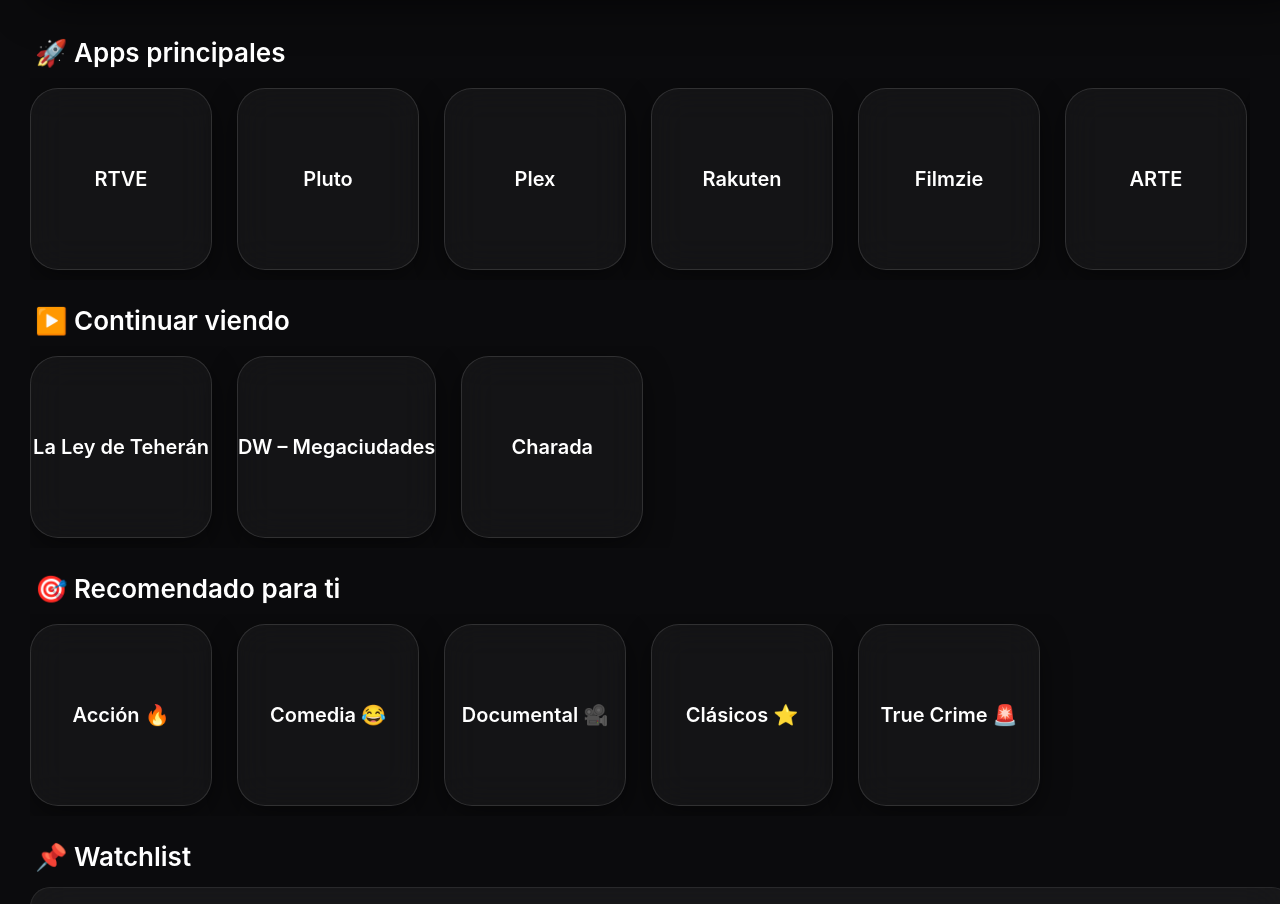
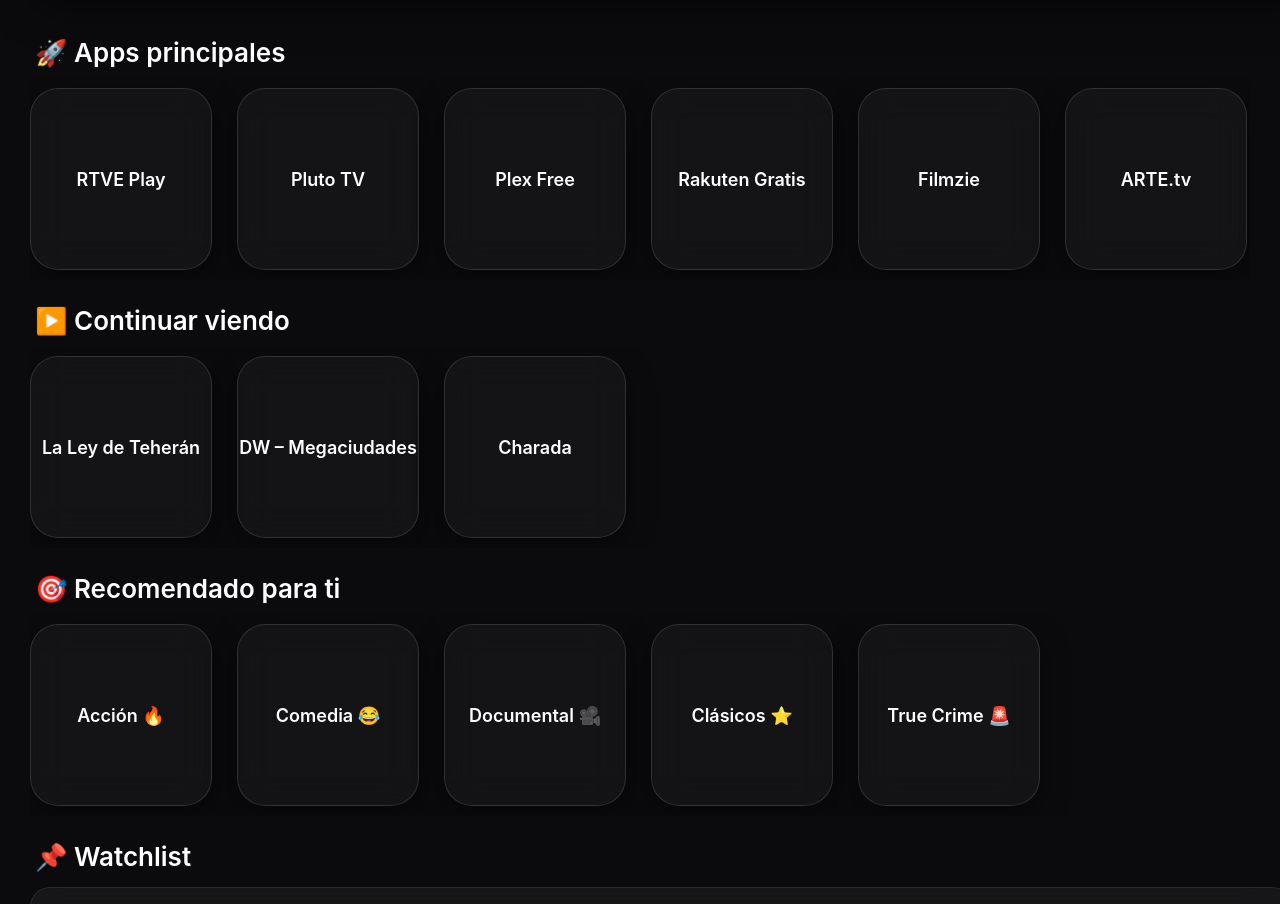
Before and after one commit to alec3xander/alex-streamhub, a plain HTML site: page index.html in a window 1280 px wide. Shown: the part 464-1368 px from the top of the page. Drawn offline with Linux system fonts and the light colour scheme.

Commit message:
Update index.html

```diff
--- a/index.html
+++ b/index.html
@@ -5,30 +5,23 @@
 <title>Alex • Streaming Hub (Apple TV Edition)</title>
 
 <style>
-/* ===== GLOBAL ===== */
 body{
   margin:0; padding:30px;
   background:#0b0b0d;
   font-family:-apple-system, BlinkMacSystemFont, 'SF Pro Display', Arial;
   color:white;
 }
-
-/* TITLE */
 h1{
   font-size:48px;
   font-weight:700;
   margin-bottom:20px;
   letter-spacing:-1px;
 }
-
-/* SECTION TITLES */
 h2{
   font-size:26px;
   margin:25px 0 10px 5px;
   font-weight:600;
 }
-
-/* ROW SCROLLER */
 .row{
   display:flex;
   gap:25px;
@@ -38,7 +31,6 @@ h2{
 }
 .row::-webkit-scrollbar{ display:none; }
 
-/* APP CARDS */
 .card{
   min-width:180px;
   height:180px;
@@ -48,36 +40,33 @@ h2{
   display:flex;
   align-items:center;
   justify-content:center;
-  font-size:20px;
+  font-size:18px;
   font-weight:600;
   color:white;
+  text-align:center;
   box-shadow:0 10px 30px rgba(0,0,0,0.45);
   scroll-snap-align:center;
   transition:all 0.25s ease;
   border:1px solid rgba(255,255,255,0.12);
 }
 .card:hover{
-  transform:scale(1.12);
+  transform:scale(1.08) translateY(-4px);
   background:rgba(255,255,255,0.09);
   box-shadow:0 15px 40px rgba(0,0,0,0.55);
 }
-
-/* FEATURED HERO BANNER */
 .hero{
   width:100%;
   height:260px;
   border-radius:30px;
-  background:linear-gradient(135deg,#111,#333);
+  background:linear-gradient(135deg,#141414,#353535);
   display:flex;
   align-items:flex-end;
   padding:30px;
-  font-size:34px;
+  font-size:30px;
   font-weight:700;
   box-shadow:0 10px 40px rgba(0,0,0,.5);
   margin-bottom:40px;
 }
-
-/* WATCHLIST + REVIEWS */
 .box{
   width:100%;
   background:rgba(255,255,255,0.05);
@@ -98,9 +87,7 @@ textarea{
   outline:none;
   resize:none;
 }
-
-/* LINKS */
-a{ text-decoration:none; }
+a{ text-decoration:none; color:white; }
 </style>
 </head>
 
@@ -108,27 +95,28 @@ a{ text-decoration:none; }
 
 <h1>🍿 Alex TV OS Hub</h1>
 
-<!-- HERO SECTION -->
 <div class="hero">
   Continúa viendo • Últimas recomendaciones generadas para ti
 </div>
 
-<!-- APPS ROW -->
+<!-- APPS PRINCIPALES -->
 <h2>🚀 Apps principales</h2>
 <div class="row">
-  <a href="https://www.rtve.es/play/" target="_blank"><div class="card">RTVE</div></a>
-  <a href="https://pluto.tv" target="_blank"><div class="card">Pluto</div></a>
-  <a href="https://www.plex.tv/watch-free" target="_blank"><div class="card">Plex</div></a>
-  <a href="https://rakuten.tv/es" target="_blank"><div class="card">Rakuten</div></a>
+  <a href="https://www.rtve.es/play/" target="_blank"><div class="card">RTVE Play</div></a>
+  <a href="https://pluto.tv" target="_blank"><div class="card">Pluto TV</div></a>
+  <a href="https://www.plex.tv/watch-free" target="_blank"><div class="card">Plex Free</div></a>
+  <a href="https://rakuten.tv/es" target="_blank"><div class="card">Rakuten Gratis</div></a>
   <a href="https://filmzie.com" target="_blank"><div class="card">Filmzie</div></a>
-  <a href="https://arte.tv" target="_blank"><div class="card">ARTE</div></a>
+  <a href="https://www.arte.tv/es/" target="_blank"><div class="card">ARTE.tv</div></a>
   <a href="https://distro.tv" target="_blank"><div class="card">DistroTV</div></a>
   <a href="https://www.youtube.com/@dwDocumentary" target="_blank"><div class="card">DW Docs</div></a>
+  <a href="https://ver.movistarplus.es/#/documentales" target="_blank"><div class="card">Movistar Docs</div></a>
 </div>
 
+<!-- CONTINUAR VIENDO -->
 <h2>▶️ Continuar viendo</h2>
 <div class="row">
-  <a href="https://www.justwatch.com/es/buscar?q=La%20Ley%20de%20Teher%C3%A1n" target="_blank">
+  <a href="https://www.justwatch.com/es/buscar?q=La%20ley%20de%20Teher%C3%A1n" target="_blank">
     <div class="card">La Ley de Teherán</div>
   </a>
   <a href="https://www.justwatch.com/es/buscar?q=DW%20Megaciudades" target="_blank">
@@ -139,32 +127,30 @@ a{ text-decoration:none; }
   </a>
 </div>
 
+<!-- RECOMENDADO PARA TI -->
 <h2>🎯 Recomendado para ti</h2>
 <div class="row">
-  <a href="https://www.justwatch.com/es/genero/accion" target="_blank">
+  <a href="https://www.justwatch.com/es/buscar?q=Acci%C3%B3n" target="_blank">
     <div class="card">Acción 🔥</div>
   </a>
-
-  <a href="https://www.justwatch.com/es/genero/comedia" target="_blank">
+  <a href="https://www.justwatch.com/es/buscar?q=Comedia" target="_blank">
     <div class="card">Comedia 😂</div>
   </a>
-
-  <a href="https://www.justwatch.com/es/genero/documental" target="_blank">
+  <a href="https://www.justwatch.com/es/buscar?q=Documentales" target="_blank">
     <div class="card">Documental 🎥</div>
   </a>
-
-  <a href="https://www.justwatch.com/es/genero/clasico" target="_blank">
+  <a href="https://www.justwatch.com/es/buscar?q=Cl%C3%A1sicos" target="_blank">
     <div class="card">Clásicos ⭐</div>
   </a>
-
   <a href="https://www.justwatch.com/es/buscar?q=True%20Crime" target="_blank">
     <div class="card">True Crime 🚨</div>
   </a>
 </div>
+
 <!-- WATCHLIST -->
 <h2>📌 Watchlist</h2>
 <div class="box">
-<textarea rows="6" placeholder="Tu lista:
+<textarea rows="5" placeholder="Tu lista:
 – GoldenEye (RTVE)
 – Sobredosis (RTVE)
 – ARTE: Europa desde el aire
@@ -172,22 +158,22 @@ a{ text-decoration:none; }
 "></textarea>
 </div>
 
-<!-- RATINGS -->
+<!-- VALORACIONES -->
 <h2>⭐ Valoraciones</h2>
 <div class="box">
-<textarea rows="5" placeholder="Tus valoraciones:
+<textarea rows="4" placeholder="Tus valoraciones:
 La vida de Brian – ⭐⭐⭐⭐☆
 Panteras – ⭐⭐⭐⭐
 Sobredosis – ⭐⭐⭐⭐
 "></textarea>
 </div>
 
-<!-- SEARCH -->
+<!-- BUSCADOR GLOBAL -->
 <h2>🔍 Buscador global</h2>
 <div class="row">
-  <a href="https://www.justwatch.com/es"><div class="card">JustWatch</div></a>
-  <a href="https://www.tmdb.org"><div class="card">TMDb</div></a>
-  <a href="https://www.imdb.com/search/title/"><div class="card">IMDb</div></a>
+  <a href="https://www.justwatch.com/es" target="_blank"><div class="card">JustWatch</div></a>
+  <a href="https://www.themoviedb.org" target="_blank"><div class="card">TMDb</div></a>
+  <a href="https://www.imdb.com/search/title/" target="_blank"><div class="card">IMDb</div></a>
 </div>
 
 </body>
```
